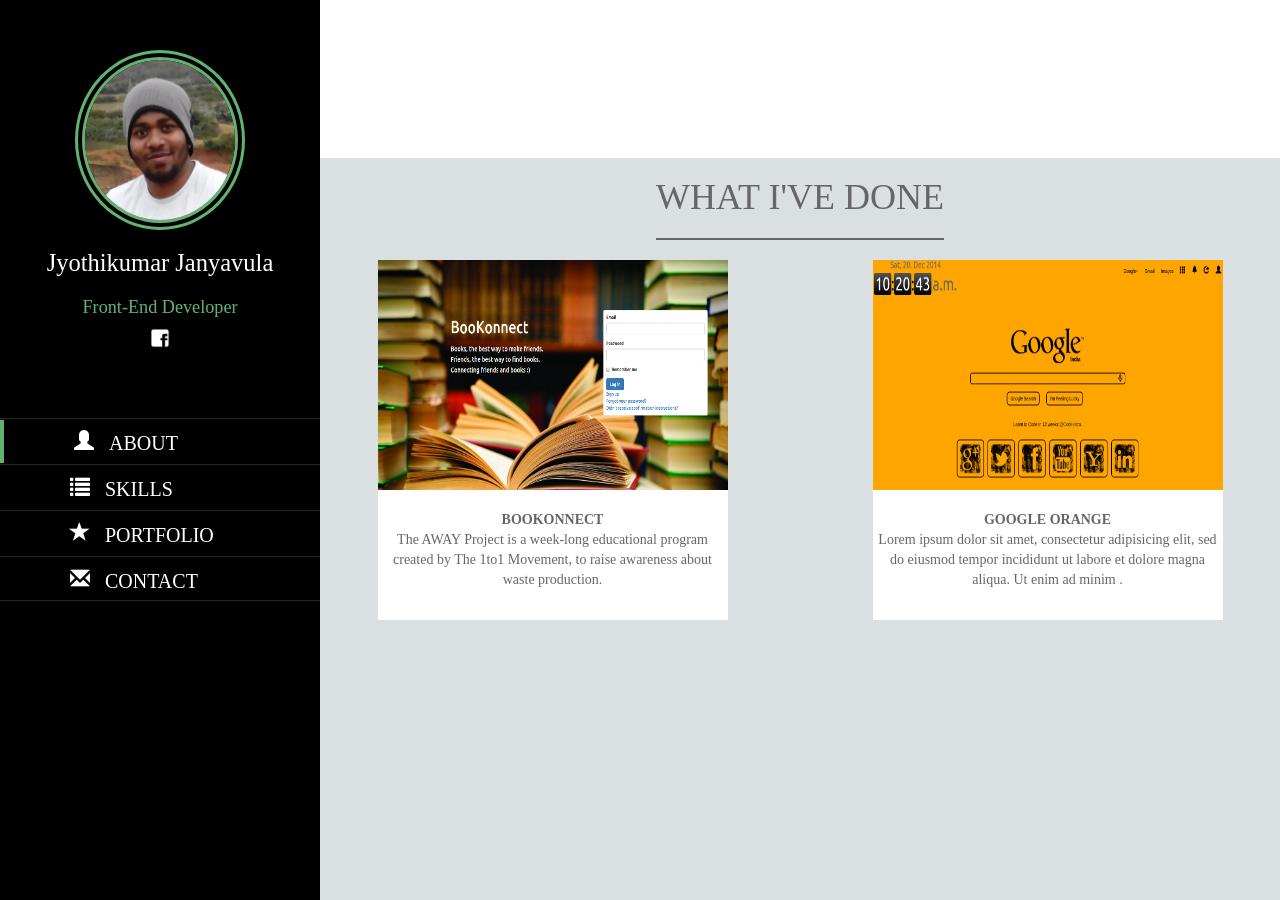
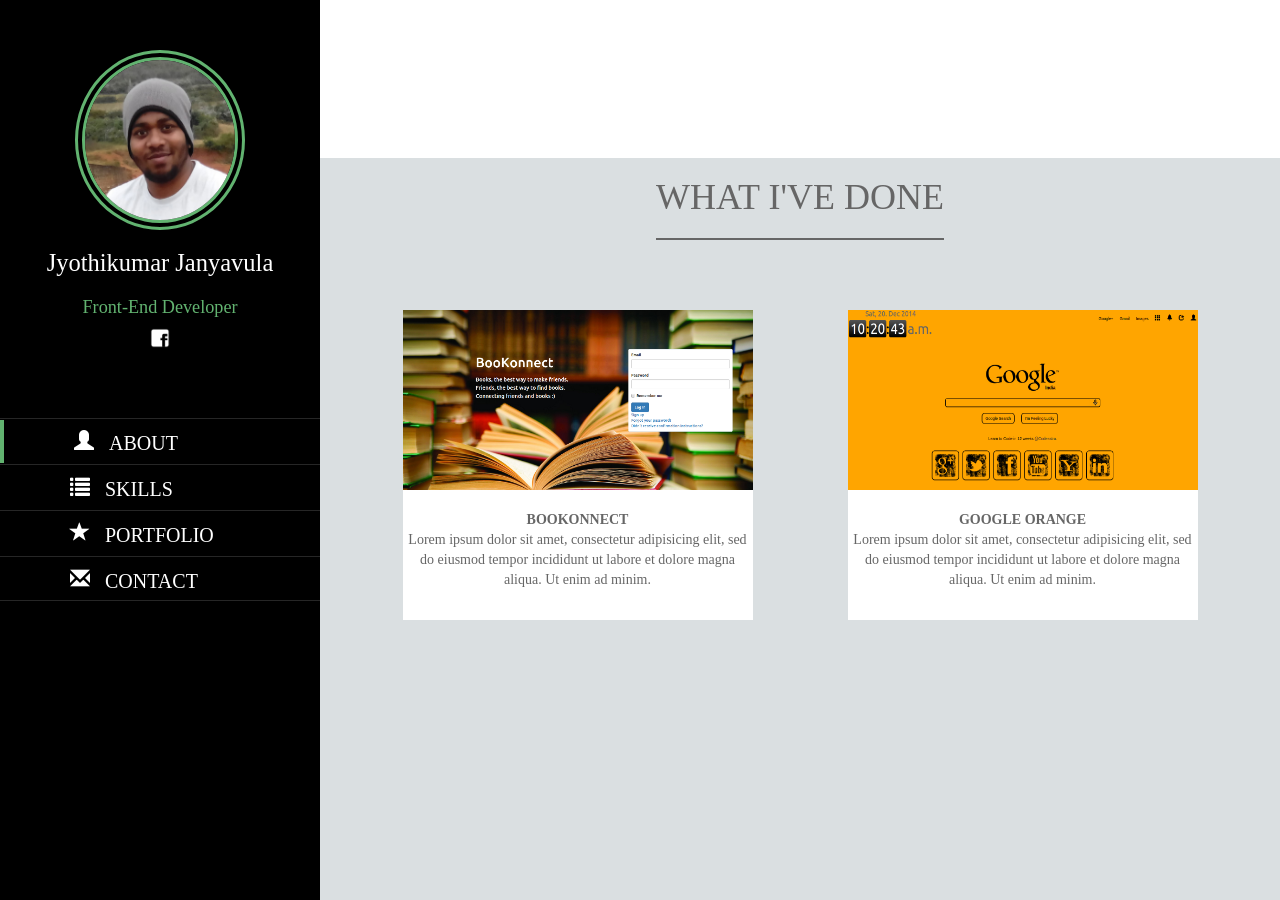
Before and after one commit to jyothikumar1990/jyothikumar1990.github.io, a Jekyll site: the page built from index.html, in a window 1280 px wide and 900 px high, scrolled down 1642 px. Built offline with Jekyll 4.4.1, drawn with Linux system fonts in a browser that asks for light colours; nearby versions of some CDN libraries; some web fonts are replaced.

Commit message:
styles changed

```diff
--- a/_sass/_custom.scss
+++ b/_sass/_custom.scss
@@ -172,6 +172,8 @@ h1{
     // background-size: cover;
     // position: relative;
 
+    .portfolio_logo{
+      padding: 50px 50px;
 
       #project-content{
         width: 350px;
@@ -181,8 +183,9 @@ h1{
 
         img{
           width: 100%;
-        height: 250px;
+          height: 200px;
           padding-bottom: 20px;
+        }
       }
     }
   }
@@ -203,12 +206,12 @@ h1{
       color: #666;
 
       input,textarea{
-        width: 35%;
+        // width: 35%;
         background-color: transparent;
         border: 0;
         border-bottom: 2px solid #666;
         margin-bottom: 60px;
-        margin-left: 60px;
+        margin-left: 30px;
 
         &:focus{
           // border: 2px solid #fff;
--- a/index.html
+++ b/index.html
@@ -80,7 +80,8 @@ layout: default
             <div Id="project-content">
               <img src="/images/bookonnect.png"><br>
               <b>BOOKONNECT</b>
-              <p>The AWAY Project is a week-long educational program created by The 1to1 Movement, to raise awareness about waste production.
+              <p>Lorem ipsum dolor sit amet, consectetur adipisicing elit, sed do eiusmod
+                tempor incididunt ut labore et dolore magna aliqua. Ut enim ad minim.
               </p>
             </div>
           </div>
@@ -89,7 +90,7 @@ layout: default
               <img src="/images/google.png"><br>
               <b>GOOGLE ORANGE</b>
               <p>Lorem ipsum dolor sit amet, consectetur adipisicing elit, sed do eiusmod
-                tempor incididunt ut labore et dolore magna aliqua. Ut enim ad minim .
+                tempor incididunt ut labore et dolore magna aliqua. Ut enim ad minim.
               </p>
             </div>
           </div>
@@ -99,6 +100,7 @@ layout: default
       <div class="row nomargin" id="contact">
         <h1>GET IN TOUCH</h1>
         <hr style="width: 25%; margin-left: auto; margin-right: auto;border-top:2px solid #666">
+        <div class="col-md-6 contact_details">
           <form action="http://pooleapp.com/stash/e7b2897c-c1bc-4757-a4da-769f5b9a2ee3/" method="post">
             <!-- <input type="hidden" name="redirect_to" value="{YOUR-THANKS-PAGE}" /> -->
             <input type="text" name="Name" placeholder="Your Name" /><br>
@@ -107,6 +109,10 @@ layout: default
             <button type="submit" value="submit" />SEND</button>
           </form>
         </div>
+        <div class="col-md-6 contact_details">
+
         </div>
       </div>
     </div>
+  </div>
+</div>
```
Lines whose indentation alone changed are shown as unchanged.
